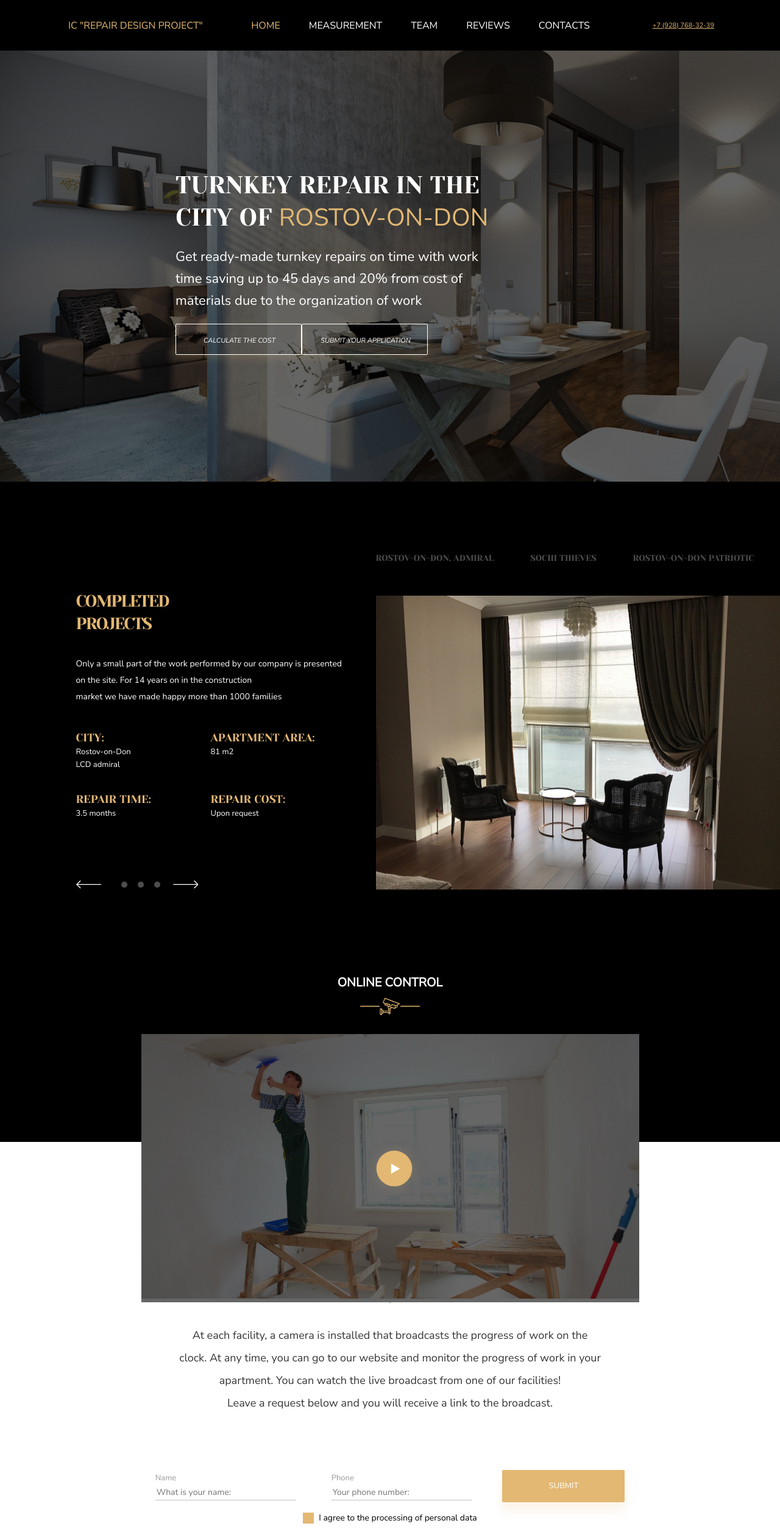
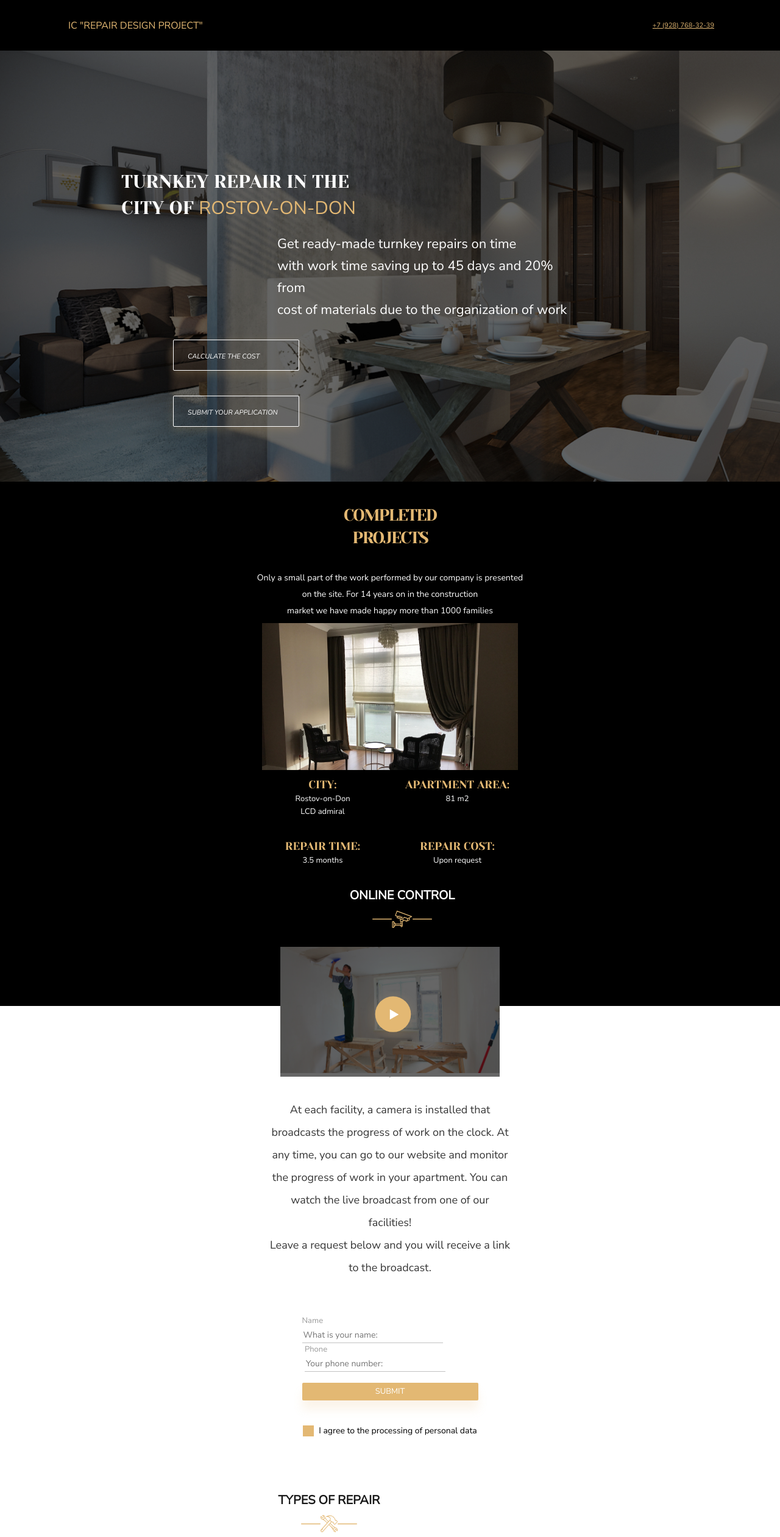
Before and after one commit to Alexandr89-ai/Repairdesign, a plain HTML site: page index.html in a window 1280 px wide. Shown: the top 2521 px of the page at 61% size. Drawn offline with Linux system fonts and the light colour scheme.

Commit message:
version mobile

```diff
--- a/styles/style.css
+++ b/styles/style.css
@@ -77,6 +77,13 @@ body {
   max-height: 72px;
   margin-right: 108px;
 }
+
+@media screen and (max-width: 1299px) {
+  .menu_nav {
+      display: none;
+  }
+}
+
 
 @media screen and (max-width: 1299px) {
   .button {
@@ -214,10 +221,11 @@ body {
 }
 
 @media screen and (max-width: 1299px) {
-  .maintitle.maintitle--middle-font {
-  font-size: 23px;
-  line-height: 132.83%;
-  margin: 55px 0 15px;
+  .maintitle {
+  margin-left: 45px;
+  padding: auto;
+  font-size: 30px;
+  line-height: 43px;
   }
 }
 
@@ -241,22 +249,25 @@ body {
 }
 
 @media screen and (max-width: 1299px) {
-  .hero__subtitle.hero__subtitle--middle-font {
-  font-size: 11px;
-  line-height: 17px;
-  color: #FFFFFF;
-  }
-  .hero__subtitle br {
-  display: none;
-  font-size: 14px;
-  line-height: 135.84%;
-  margin: 20px 0 35px;
+  .hero__subtitle {
+  margin: auto;
+  padding: auto;
+  font-size: 22px;
+  line-height: 36px;
   }
 }
 
 .menu-form__info {
   display: flex;
   margin-left: 134px;
+}
+
+@media screen and (max-width: 1299px) {
+  .menu-form__info  {
+    margin-left: 110px;
+    display: flex;
+    flex-direction: column;
+  }
 }
 
 .span__city {
@@ -280,13 +291,10 @@ body {
 
 @media screen and (max-width: 1299px) {
   .button__menu  {
-  max-width: 340px;
-  display: block;
-  margin: 20px 0 35px;
-  }
-
-  .button__menu:first-of-type {
-  margin-bottom: 46px;
+  margin-bottom: 10px;
+  padding: auto;
+  display: flex;
+  justify-content: space-between;
   }
 }
 
@@ -313,6 +321,16 @@ body {
   margin: 107px auto 414px;
 }
 
+@media screen and (max-width: 1299px) {
+  .projects__allinfo  {
+  max-width: 100%;
+  align-items: center;
+  flex-direction: column;
+  margin: 0;
+  padding-bottom: 58px;
+  }
+}
+
 .projects__left {
   max-width: 442px;
   min-width: 442px;
@@ -321,10 +339,33 @@ body {
   margin-left: 70px;
 }
 
+@media screen and (max-width: 1299px) {
+  .projects__left {
+  display: flex;
+  flex-direction: column;
+  align-items: center;
+  margin: 36px auto;
+  text-align: center;
+  }
+}
+
+@media screen and (max-width: 767px) {
+  .projects__left {
+  min-width: auto;
+  }
+}
+
+
 .projects-nav {
   display: flex;
   list-style: none;
   padding: 0;
+}
+
+@media screen and (max-width: 1299px) {
+  .projects-nav {
+      display: none;
+  }
 }
 
 .projects-nav__item {
@@ -361,10 +402,27 @@ body {
   color: #E3B873;
 }
 
+@media screen and (max-width: 1299px) {
+  .projects__completed {
+  display: flex;
+  flex-direction: column;
+  align-items: center;
+  text-align: center;
+  }
+}
+
 .projects__information {
   margin-bottom: 42px;
   font-size: 14px;
   line-height: 27px;
+}
+
+@media screen and (max-width: 1299px) {
+  .projects__information {
+  margin-bottom: 10px;
+  text-align: center;
+  margin-top: 0;
+  }
 }
 
 .projects__image {
@@ -375,10 +433,34 @@ body {
   margin-top: 45px;
 }
 
+@media screen and (max-width: 1299px) {
+  .projects__image {
+  background-image: url('../images/projects.png');
+  width: 420px;
+  height: 241px;
+  margin-bottom: 266px;
+  display: block;
+  margin-left: auto;
+  margin-right: auto;
+  margin-top: -570px;
+  }
+}
+
+
 .projects-info {
   display: flex;
   flex-wrap: wrap;
 }
+
+@media screen and (max-width: 1299px) {
+  .projects-info {
+  display: flex;
+  margin-top: 250px;
+  margin-bottom: 100px;
+  }
+}
+
+
 
 .projects-info__item {
   width: 50%;
@@ -402,6 +484,12 @@ body {
   width: 200px;
   align-items: center;
   margin-top: 65px;
+}
+
+@media screen and (max-width: 1299px) {
+  .arrow-point {
+  display: none;
+  }
 }
 
 .arrow-nav {
@@ -455,6 +543,12 @@ button {
   height: 1072px;
 }
 
+@media screen and (max-width: 1299px) {
+.control {
+background: #000000;
+  }
+}
+
 .container-video {
   display: flex;
   flex-direction: column;
@@ -463,9 +557,21 @@ button {
   padding: 0;
 }
 
+@media screen and (max-width: 1299px) {
+  .container-video {
+    padding: 0 18px;
+  }
+}
+
 .camera-picture {
   display: flex;
   align-items: center;
+}
+
+@media screen and (max-width: 1299px) {
+.camera-picture {
+margin-left: 40px;
+  }
 }
 
 .title-control {
@@ -477,9 +583,23 @@ button {
   margin-bottom: 10px;
 }
 
+@media screen and (max-width: 1299px) {
+  .title-control {
+    margin-top: 80px;
+    margin-left: 40px;
+  }
+}
+
 .online-control-video {
   margin-top: 31px;
   position: relative;
+}
+
+@media screen and (max-width: 1299px) {
+  .online-control-video > img {
+  width: 360px;
+  height: 207px;
+  }
 }
 
 .camera {
@@ -496,6 +616,14 @@ button {
   background-color: rgba(0, 0, 0, 0.6)
 }
 
+@media screen and (max-width: 1299px) {
+  .online-overlay > img {
+  width: 340px;
+  height: 207px;
+  }
+}
+
+
 .play {
   position: absolute;
   top: 174px;
@@ -507,6 +635,20 @@ button {
   z-index: 1;
 }
 
+@media screen and (max-width: 1299px) {
+  .image-play {
+  top: -110px;
+  left: -230px;
+  width: 34px;
+  height: 20px;
+  position: absolute;
+  margin: auto;
+  padding: auto;
+  }
+}
+
+
+
 .online-video_text {
   font-size: 18px;
   line-height: 37px;
@@ -517,11 +659,29 @@ button {
   max-width: 697px;
 }
 
+@media screen and (max-width: 1299px) {
+  .online-video_text {
+  max-width: 400px;
+  }
+}
+
+
 .Form {
   display: flex;
   justify-content: start;
   margin-top: 91px;
   align-items: center;
+}
+
+@media screen and (max-width: 1299px) {
+  .Form  {
+  flex-direction: column;
+  align-items: center;
+  width: 100%;
+  padding: 0;
+  margin-top: 58px;
+  margin-bottom: 25px;
+  }
 }
 
 .name {
@@ -567,6 +727,15 @@ button {
   outline: 0;
   border: 1px solid transparent;
   color: #FFFFFF;
+}
+
+@media screen and (max-width: 1299px) {
+  .Submit-control  {
+  width: 100%;
+  padding: 0;
+  margin-top: 18px;
+  margin-bottom: 15px;
+  }
 }
 
 .control__agree {
@@ -626,6 +795,12 @@ button {
   align-items: center;
 }
 
+@media screen and (max-width: 1299px) {
+  .repair {
+  height: auto;
+  }
+}
+
 .container-repair_title {
   font-size: 20px;
   line-height: 28px;
@@ -634,6 +809,13 @@ button {
   color: #181818;
   margin-bottom: 10px;
 }
+
+@media screen and (max-width: 1299px) {
+  .container-repair_title {
+  margin-left: -200px;
+  }
+}
+
 
 .symbol_icon {
   display: flex;
@@ -647,11 +829,25 @@ button {
   align-items: center;
 }
 
+@media screen and (max-width: 1299px) {
+  .symbol_icon {
+  margin-left: -200px;
+  }
+}
+
 .content-repair {
   width: 1236px;
   display: flex;
   flex-direction: row;
   justify-content: space-between;
+}
+
+@media screen and (max-width: 1299px) {
+  .content-repair {
+  margin-left: -240px;
+  flex-direction: column;
+  align-items: center;
+  }
 }
 
 .repair-info {
@@ -663,6 +859,13 @@ button {
   background-color: #FFFFFF;
   box-shadow: 10px 10px 20px rgba(0, 0, 0, 0.03);
 }
+
+@media screen and (max-width: 1299px) {
+  .repair-info {
+  margin-bottom: 50px;
+  }
+}
+
 
 .container-repair_redecor{
   background-image: url('../images/redecor.jpg');
@@ -677,6 +880,15 @@ button {
 .container-repair_designer {
   background-image: url('../images/designer.jpg');
   background-repeat: no-repeat;
+}
+
+@media screen and (max-width: 1299px) {
+  .container-repair {
+  margin-right: 0px;
+  margin-bottom: 59px;
+   width: 340px;
+  height: 365px;
+  }
 }
 
 .repair-info_title {
@@ -727,6 +939,12 @@ button {
   background-position: left top;
   background-repeat: no-repeat;
   background-size: 51%;
+}
+
+@media screen and (max-width: 1299px) {
+  .feedback {
+  display: none;
+  }
 }
 
 .feedback__content {
@@ -931,6 +1149,12 @@ button {
   opacity: 0.05;
 }
 
+@media screen and (max-width: 1299px) {
+  .ourclients::before {
+  display: none;
+  }
+}
+
 .title__clients {
   font-family: Yeseva One;
   font-style: normal;
@@ -948,6 +1172,13 @@ button {
   align-items: center;
 }
 
+@media screen and (max-width: 1299px) {
+  .ourclients-icon {
+  margin-left: 200px;
+  }
+}
+
+
 .ourclients__text {
   margin-top: 21px;
   margin-bottom: 39px;
@@ -962,10 +1193,23 @@ button {
   justify-content: space-around;
 }
 
+@media screen and (max-width: 1299px) {
+  .ourclients-cards {
+  flex-direction: column;
+  align-items: center;
+  }
+}
+
 .ourclients-card {
   max-width: 376px;
   padding: 16px 32px 0 20px;
   box-shadow: 0px 10px 50px rgba(0, 0, 0, 0.04);
+}
+
+@media screen and (max-width: 1299px) {
+  .ourclients-card {
+  margin-bottom: 20px;
+  }
 }
 
 .ourclients-card__avatar {
@@ -998,6 +1242,8 @@ button {
   margin-top: 63px;
 }
 
+/*our clients end*/
+
 .questions__agrement {
   margin-top: 46px;
   margin-bottom: 50px;
@@ -1007,7 +1253,23 @@ button {
   margin: 0 auto;
 }
 
-/*our clients end*/
+@media screen and (max-width: 1299px){
+  .questions__submit {
+    display: inline;
+    max-width: 340px;
+    width: 100%;
+    margin: 0 auto;
+    }
+  }
+
+
+@media screen and (max-width: 1299px){
+  .form__item.questions__form-item {
+  margin-top: -70px;
+    }
+  }
+
+
 
 
 /*final page start*/
@@ -1048,6 +1310,16 @@ button {
   background: #181818
 }
 
+@media screen and (max-width: 999px){
+.questions__form {
+  max-width: 100%;
+  min-width: auto;
+  max-height: 100%;
+  min-height: auto;
+  }
+}
+
+
 .questions__form-title {
   margin-bottom: 45px;
   font-size: 20px;
@@ -1065,6 +1337,15 @@ button {
 .questions__form-item_middle {
   width: 46%
 }
+
+
+@media screen and (max-width: 1299px){
+  .form-line {
+    flex-direction: column;
+    align-items: stretch;
+    margin-bottom: 26px;
+    }
+  }
 
 .questions__text {
   margin-top: 50px;
@@ -1111,6 +1392,13 @@ button {
   margin: 65px auto;
 }
 
+@media screen and (max-width: 1299px) {
+  .questions-map {
+    width: 340px;
+    height: 200px;
+  }
+}
+
 /*final page end*/
 
 /*footer start*/
@@ -1132,6 +1420,12 @@ button {
   align-items: center;
 }
 
+@media screen and (max-width: 1299px) {
+  .footer {
+    display: none;
+  }
+}
+
 /*footer end*/
 
 /*-----АДАПТИВ-------*/
```
